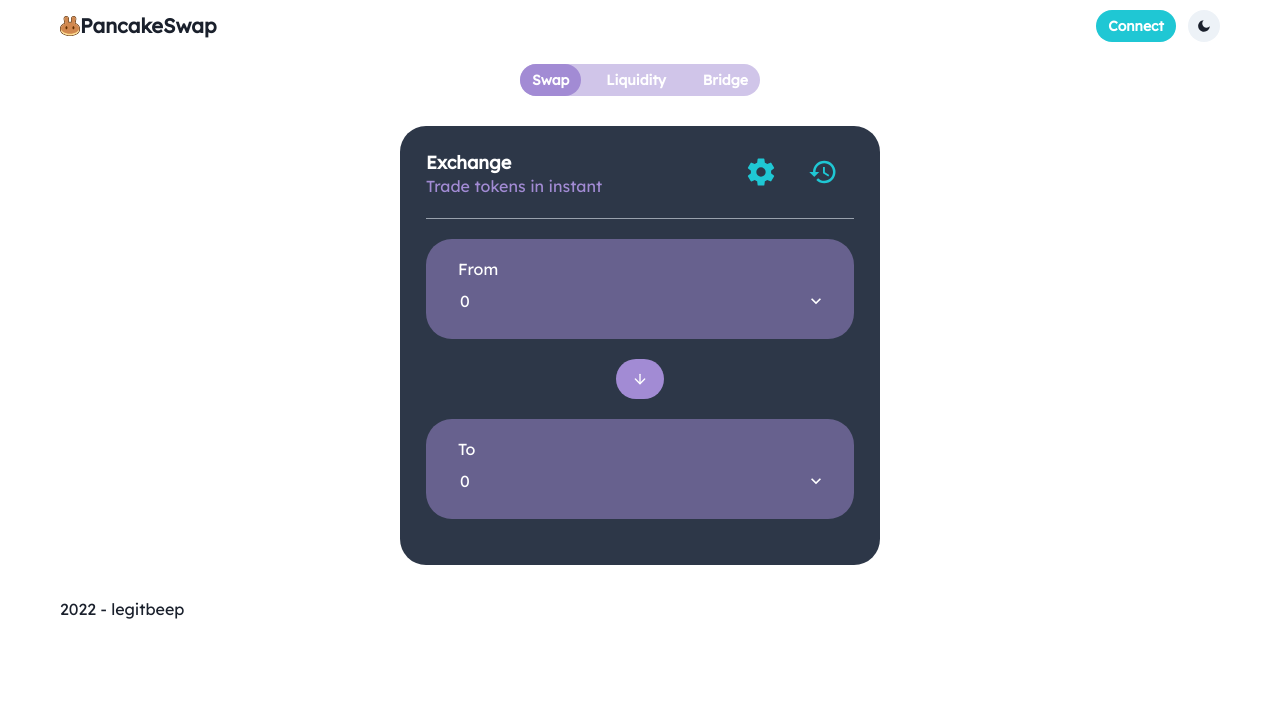
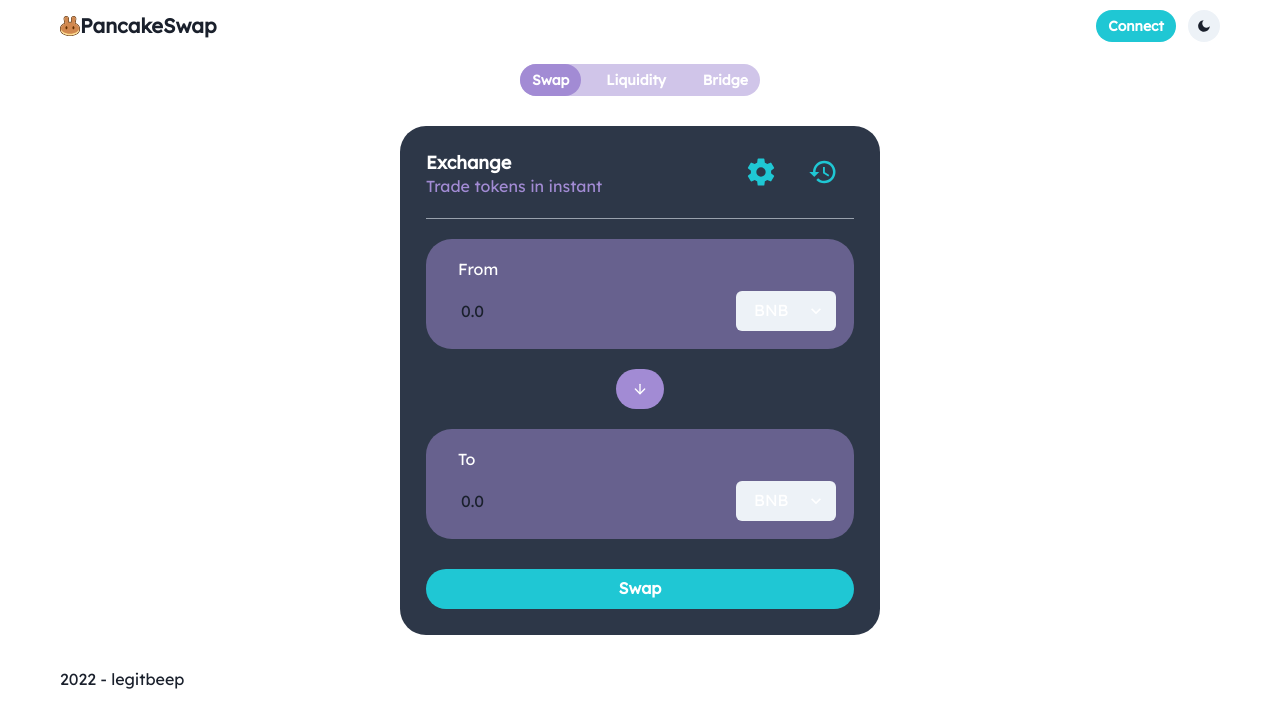
Before and after one commit to legitbeep/pancake-swap, a Next.js app: page / in a window 1280 px wide. Shown: the top 728 px of the page. Built offline with nearby package versions, Linux system fonts and the light colour scheme.

Commit message:
feat: added more UI components

```diff
--- a/src/components/exchangeBox/index.tsx
+++ b/src/components/exchangeBox/index.tsx
@@ -7,18 +7,19 @@
 import { MdHistory } from "react-icons/md";
 import { FiArrowDown } from 'react-icons/fi';
 
+import { coins } from 'utils/constants';
+
 const Exchange = () => {
 
-    const [inVal, setInVal] = useState(0.0);
-    const [outVal, setOutVal] = useState(0.0);
+    const [inVal, setInVal] = useState("0.0");
+    const [outVal, setOutVal] = useState("0.0");
 
     const handleChange = (val:number) => {
         return (e:any) => {
-            let data = e.target.value;
-            if (data === "") data = 0;
-
-            val ? setOutVal(parseFloat(data))
-            : setInVal(parseFloat(data));
+            let data = e;
+            if (data.match(/^[0-9]*[.,]?[0-9]*$/))
+            val ? setOutVal(data)
+            : setInVal(data);
         }
     }
     return (
@@ -36,9 +37,14 @@
                 <Divider orientation='horizontal' my="20px" />
                 <Box bgColor="brand.srShadow" borderRadius="26px" p="18px" mb="20px">
                     <Text as="h2" ml="14px" color="white">From</Text>
-                    <Flex justifyContent="space-between">
+                    <Flex justifyContent="space-between" mt="10px" >
                         <CustomInput val={inVal} onChange={handleChange(0)}/>
-                        <Select border="tranparent" maxW="80px" color="white">
+                        <Select variant="filled" maxW="100px" color="white">
+                            {
+                                coins.map(coin =>
+                                    <option value={coin.name} key={coin.name}>{coin.name}</option>
+                                )
+                            }
                         </Select>
                     </Flex>
                 </Box>
@@ -47,12 +53,18 @@
                 </Flex>
                 <Box bgColor="brand.srShadow" borderRadius="26px" p="18px" mb="20px">
                     <Text as="h2" ml="14px" color="white">To</Text>
-                    <Flex justifyContent="space-between">
+                    <Flex justifyContent="space-between" mt="10px" >
                         <CustomInput val={outVal} onChange={handleChange(1)}/>
-                        <Select border="tranparent" maxW="80px" color="white">
+                        <Select variant="filled" maxW="100px" color="white">
+                            {
+                                coins.map(coin =>
+                                    <option value={coin.name} key={coin.name}>{coin.name}</option>
+                                )
+                            }
                         </Select>
                     </Flex>
                 </Box>
+                <Button width="100%" mt="10px" variant="primary">Swap</Button>
             </Box>
     )
 }
--- a/src/components/input/index.tsx
+++ b/src/components/input/index.tsx
@@ -1,22 +1,16 @@
-import { Input, InputGroup, InputRightElement, Button } from "@chakra-ui/react";
+import { Input, InputGroup, InputRightElement, Button, NumberInput, NumberInputField } from "@chakra-ui/react";
 import {ChangeEventHandler} from 'react';
 
 type InputType = {
     val:any;
-    onChange: ChangeEventHandler<HTMLInputElement>;
+    onChange: any;
 }
 
 const CustomInput = ({val,onChange}:InputType) => {
     return (
-
-    <InputGroup size='md' width="100%">
-        <Input placeholder='0.0' color="white" value={val} onChange={onChange} step="0.00001" border="transparant"  />
-    {/* <InputRightElement width='4.5rem'>
-      <Button h='1.75rem' size='sm' >
-        Clear
-      </Button>
-    </InputRightElement> */}
-  </InputGroup>
+      <NumberInput value={val} onChange={onChange} border="transparent" placeholder="0.0" >
+        <NumberInputField />
+      </NumberInput>
     )
 }
 
--- a/src/utils/constants.ts
+++ b/src/utils/constants.ts
@@ -1 +1,12 @@
 import contractAbi from './abi.json';
+
+export const coins = [
+    { name: "BNB" },
+    { name: "BSD" },
+    { name: "CAKE" },
+    { name: "DAI" },
+    { name: "ETH" },
+    { name: "SAFEMOON" },
+    { name: "USDT" },
+    { name: "WBNB" },
+]
```
Also changed, not shown: src/components/layout/Header.tsx (+1 -1 lines).
